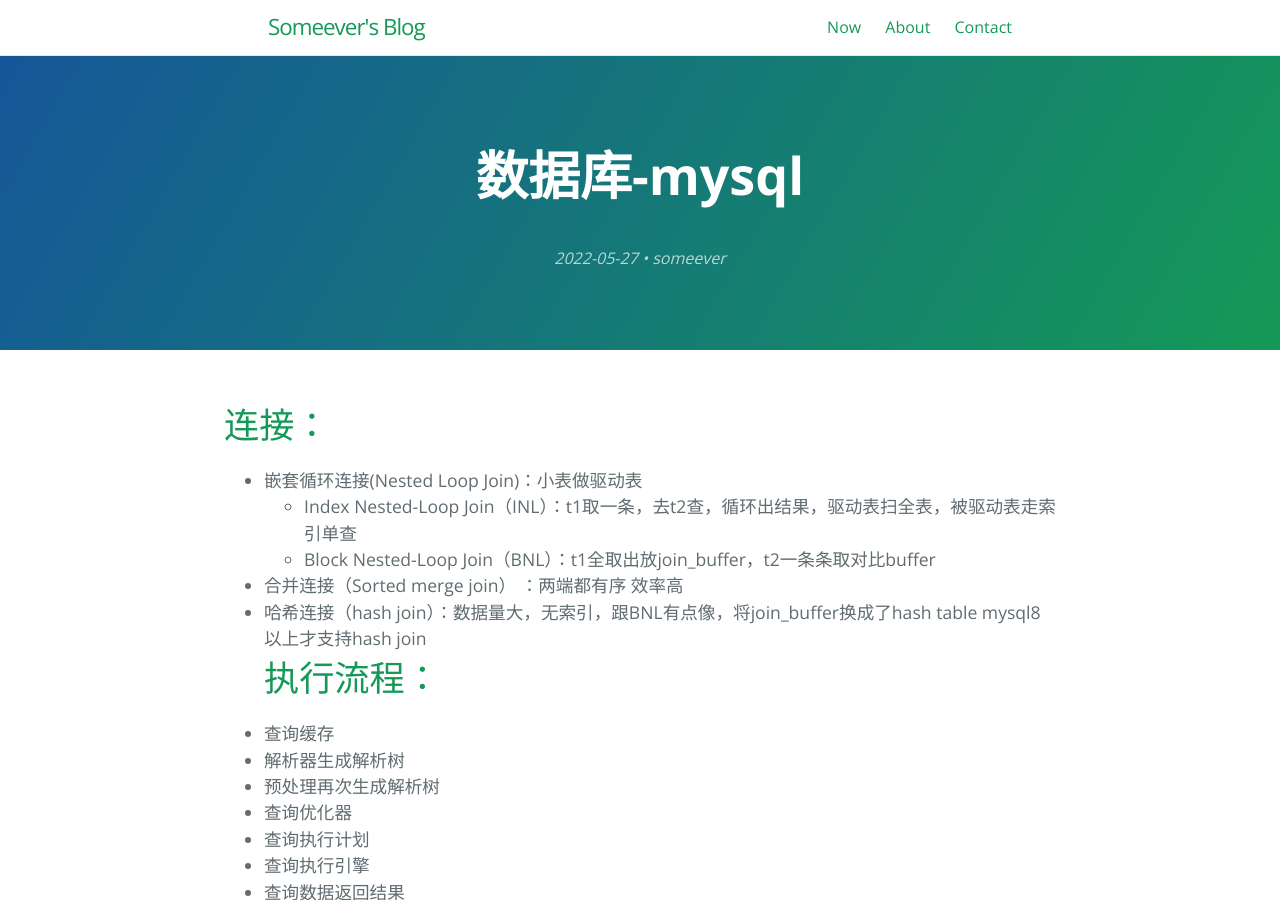
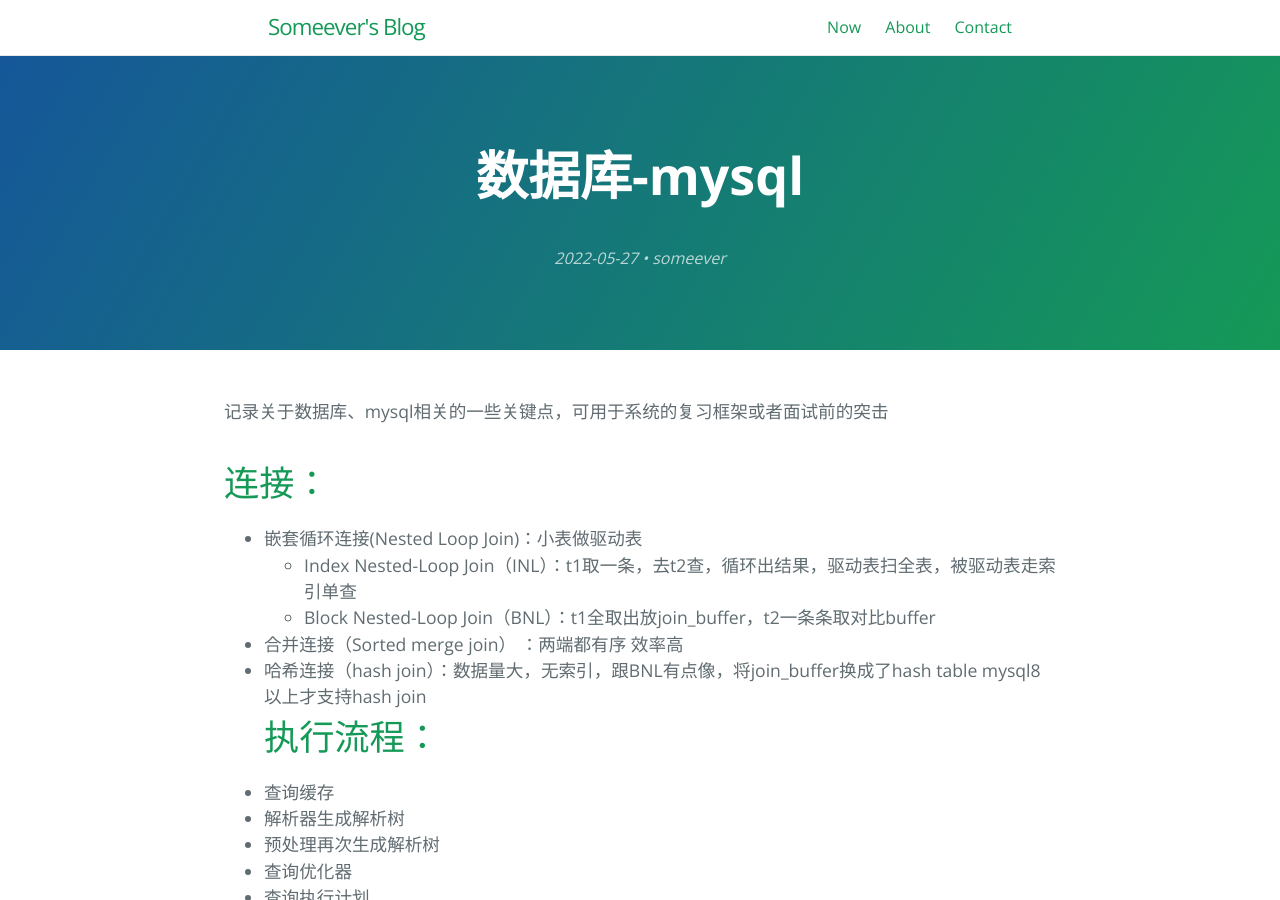
Before and after one commit to someever/someever.github.io, a Jekyll site: the page built from _posts/2022-05-27-数据库-mysql.md, in a window 1280 px wide and 900 px high. Built offline with Jekyll 4.4.1, drawn with Linux system fonts in a browser that asks for light colours.

Commit message:
Update 2022-05-27-数据库-mysql.md

```diff
--- a/_posts/2022-05-27-数据库-mysql.md
+++ b/_posts/2022-05-27-数据库-mysql.md
@@ -2,6 +2,7 @@
 layout: post
 title: "数据库-mysql"
 ---
+记录关于数据库、mysql相关的一些关键点，可用于系统的复习框架或者面试前的突击
 # 连接：
 
 - 嵌套循环连接(Nested Loop Join)：小表做驱动表
```
